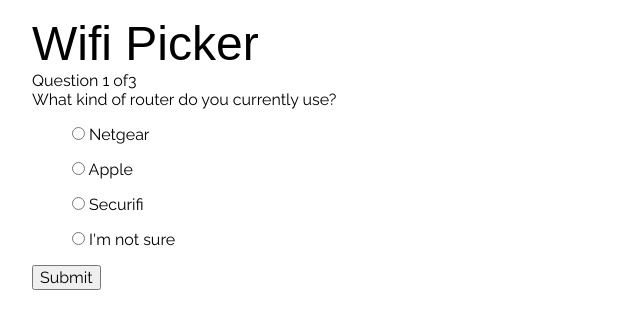
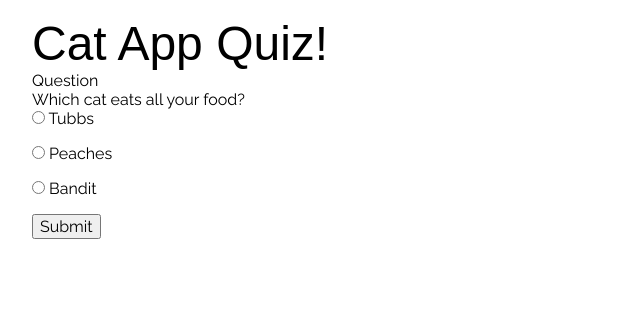
Before and after one commit to sherrytherese/quizapp, a plain HTML site: page index.html in a window 1280 px wide. Shown: the whole page, without its empty margins (0-640 px from the left). Drawn offline with nearby package versions, Linux system fonts and the light colour scheme; a web font is replaced by a local one.

Commit message:
Compare user and correct answers

```diff
--- a/index.html
+++ b/index.html
@@ -1,7 +1,7 @@
 <!DOCTYPE html>
 <html lang="en">
 	<head>
-		<title id = "title">Wifi Picker</title>
+		<title id = "title">Neko Atsume</title>
 		<!-- Stylesheets -->
 		<link href='https://fonts.googleapis.com/css?family=Raleway:400,200' rel='stylesheet' type='text/css'>
 		<link href='https://fonts.googleapis.com/css?family=Palanquin:600' rel='stylesheet' type='text/css'>
@@ -9,12 +9,16 @@
 		<link rel="stylesheet" href="styles/style.css"/>
 	</head>
 	<body>
-		<header class = "title">Wifi Picker</header>
+		<header class = "title">Cat App Quiz!</header>
 		<div class = "quiz">
 			<div class = "questionNumber">Question</div>
-			<div class = "quizQuestions">test</div>
-			<div class = "quizAnswers">
+			<div class = "quizQuestions">
 			</div>
+			<form id = "quizChoices">
+				<input type = "radio" name = "myChoices" value = "1"><label class = "myChoices0"></label><ul></ul>
+				<input type = "radio" name = "myChoices" value = "2"><label class = "myChoices1"></label><ul></ul>
+				<input type = "radio" name = "myChoices" value = "3"><label class = "myChoices2"></label><ul></ul>
+			</form>
 			<div class = "submitButton"><input type="submit" value="Submit"></div>
 		</div>
 <!--
--- a/js/app.js
+++ b/js/app.js
@@ -1,126 +1,80 @@
-//Variables
+/*Global Variables*/
 	var questionNumber = 0;
 	var counter = 0;
 	var userAnswers = new Array();
 	var correctAnswers = 0;
-
-$(document).ready(function(){
 	var score = [];
 	var questions = [
-		{question: "What kind of router do you currently use?",
-		choices: ["Netgear", "Apple", "Securifi", "I'm not sure"],
-		correctAnswer: 2, //how do I pair up a value to each answer? ie = Netgear = 1, Apple = 2 etc.
+		{question: "Which cat eats all your food?",
+		choices: ["Tubbs", "Peaches", "Bandit"],
+		correctAnswer: 1, //how do I pair up a value to each answer? ie = Netgear = 1, Apple = 2 etc.
+		questionNumber: 0},
+
+
+		{question: "Which cat leaves the most fish?",
+		choices: ["Fred", "Miss Fortune", "Chairman Meow"],
+		correctAnswer: 2,
 		questionNumber: 1},
 
-
-		{question: "How large is your home?",
-		choices: ["Apartment", "Small Home", "Large Home"],
+		{question: "How many cats can fit on the giant cushion?",
+		choices: ["1", "2", "3"],
 		correctAnswer: 2,
 		questionNumber: 2},
 
-		{question: "What do you want from your router?",
-		choices: ["No more dead spots", "Always connected", "Look beautiful"],
+		{question: "Which Goodie holds the most cats?",
+		choices: ["Tiramisu Cube", "Cardboard Train", "Cat Metropolis"],
+		correctAnswer: 3,
+		questionNumber: 3},
+
+		{question: "What's the Gold Fish Exchange Rate?'",
+		choices: ["10x250", "10x300", "10x500"],
+		correctAnswer: 3,
+		questionNumber: 4},
+
+		{question: "What Goodie gets Xerxes IX?",
+		choices: ["Sashimi", "Zanzibar Cushion", "Royal Bed"],
 		correctAnswer: 2,
-		questionNumber: 3},
-	];
-	//First Question
-	$(".quizQuestions").text(questions[questionNumber].question);
-	var multChoice = $.each(questions[questionNumber].choices,function(index,value){value});
-	$.each(multChoice,function(index,value){
-		$(".quizAnswers").append("<label class='radio'><ul><input type='radio' name='check' data-ans=" + index +">"+ "    "+ value+"</label></ul>");
-	});
+		questionNumber: 5},
+	]
+/*Functions*/
+//Display the Questions
+function displayChoices () {
+	for (var i = 0; i <questions[questionNumber].choices.length; i++){
+	var currentChoices = questions[questionNumber].choices[i];
+	$(".myChoices"+i).text("    "+currentChoices);
+	}
+}
 
-	//Question Number
-	$(".questionNumber").text("Question "+ questions[0].questionNumber + " of" +questions.length);
+function displayQuestions() {
+	currentQuestion = questions[questionNumber].question;
+	$(".quizQuestions").text(currentQuestion);
+}
 
-	//Get User Answers
-	$(".radio").on("click", function getCheckedValue() {
-		var radio = document.getElementsByName('check');
-		var val = "";
-		for (var i = 0, length = radio.length; i <length; i++){
-			if (radio[i].checked){
-				val = radio[i].value;
-				console.log(val);
-			}
+/*Document Ready*/
+$(document).ready(function(){
+	displayQuestions();
+	displayChoices();
+
+	//Submit Button
+	$(".submitButton").click(function(){
+
+		//Get user selection
+		var userInput = $('input[name=myChoices]:checked').val();
+		console.log("userInput is "+userInput)
+
+		//Compare user selection to correct answer
+		if (userInput == questions[questionNumber].correctAnswer) {
+			correctAnswers++ //increase the correctAnswers count
 		}
+		console.log("Total correctAnswers are "+correctAnswers);
+		console.log("correctAnswer for this question is "+questions[questionNumber].correctAnswer);
+		//Increase questionNumber
+		questionNumber++;
+		console.log("questionNumber is "+questionNumber);
+		displayQuestions();
+		displayChoices();
 	})
-
-	//Check answer
-	function checkAnswer(){
-		var userAnswers = $("input[type=radio]:checked").data("ans");
-		userAnswers.push(userAnswers);
-		console.log(userAnswers);
-
-		if (userAnswers === questions[counter].correctAnswer){
-			correctAnswers++;
-		}
-		counter++;
-		console.log(counter);
-		console.log(correctAnswers);
-	}
-
-	//On Submit Button
-	$(".submitButton").on("click", function(){
-		questionNumber++;
-		if (questionNumber == questions.length){
-			$(this).css("display","none");
-		}
-		else {
-			nextQuestion();
-		};
-	});
-
-
-	//Next Question
-	function nextQuestion(){
-		$(".questionNumber").text("Question "+ questions[0].questionNumber + " of" +questions.length);
-		$(".quizQuestions").text(questions[questionNumber].question);
-
-		//previous choices to remove
-		var multChoice = $.each(questions[questionNumber-1].choices,function(index,value){value});
-		console.log(multChoice);
-		multChoice.splice(0);
-		console.log(multChoice);
-
-		//attach next set of choices
-		$.each(multChoice,function(index,value){
-			console.log(index+value);
-		$(".quizAnswers").append("<label class='radio'><ul><input type='radio' name='check' data-ans=" + index +">"+ "    "+ value+"</label></ul>");
-		});
-	}
 
 
 
 })
-
-
-
-/*
-	$("#question1").show();
-	$("#choices1").show();
-	$("#question2").hide();
-	$("#choices2").hide();
-	$("#question3").hide();
-	$("#choices3").hide();
-
-	//question 2
-	$(document).on("click",":submit",function(){
-		event.preventDefault();
-		$("#question1").hide();
-		$("#choices1").hide();
-		$("#question2").show();
-		$("#choices2").show();
-
-		//question 3
-		$(document).on("click",":submit",function(){
-			event.preventDefault();
-			$("#question2").hide();
-			$("#choices2").hide();
-			$("#question3").show();
-			$("#choices3").show();
-		})
-	})
-
-
-});
-*/
```
